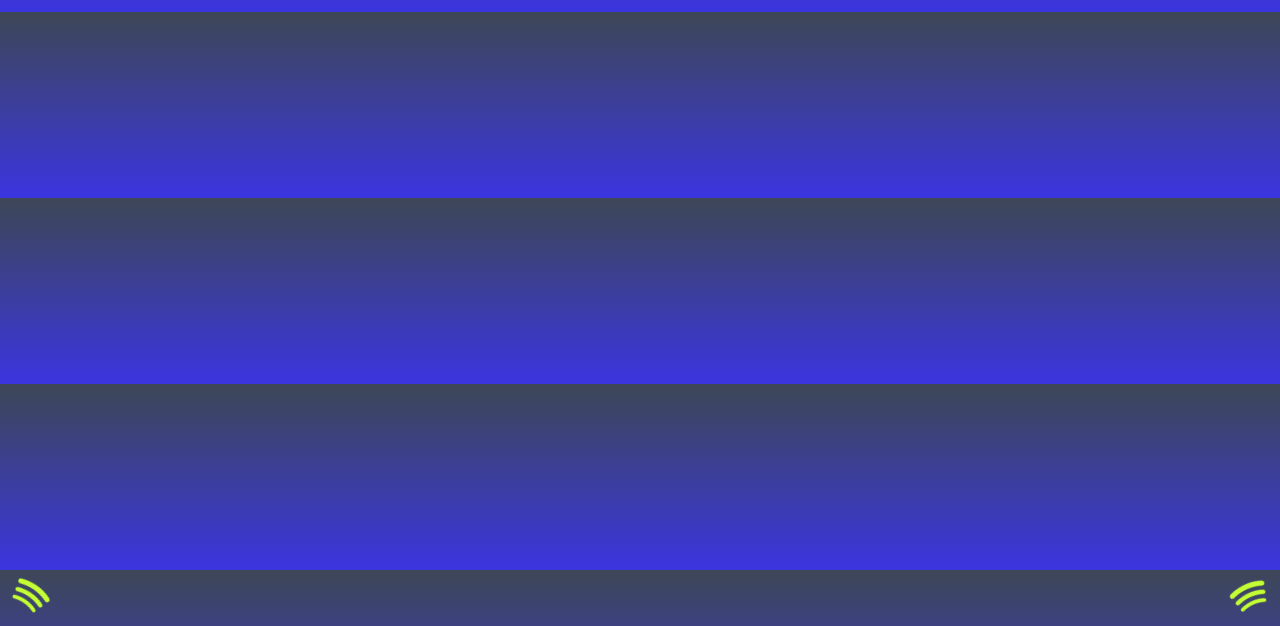
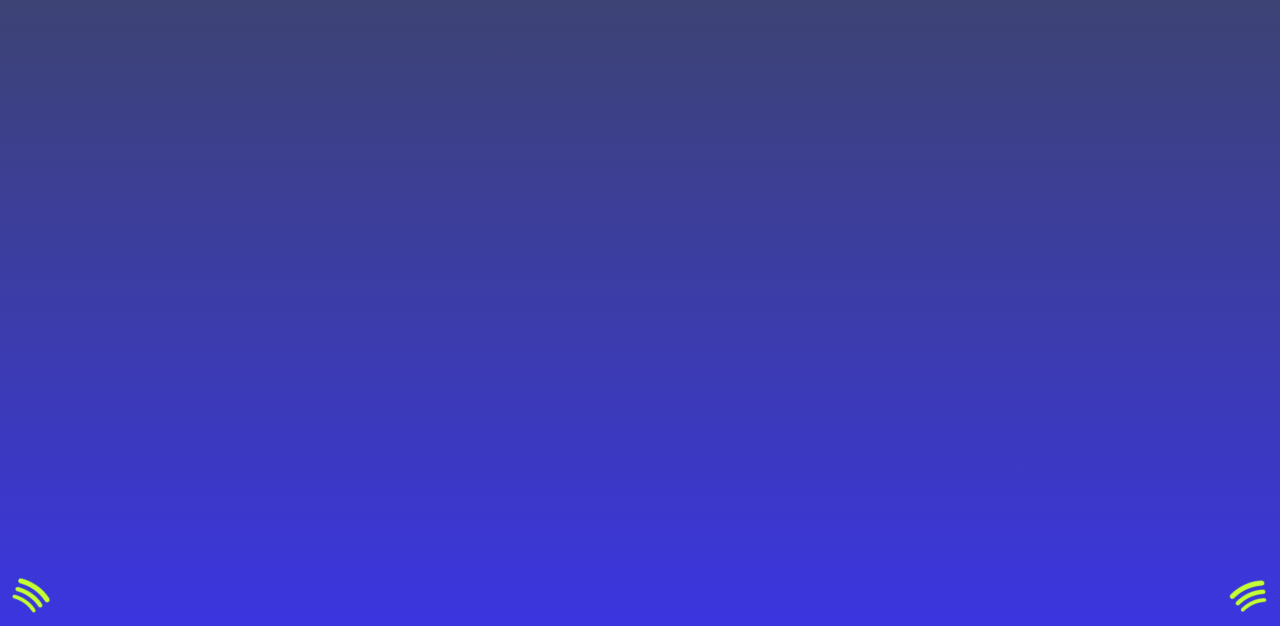
Before and after one commit to erj826/CS411, a website: page ListenUp/public/index.html in a window 1280 px wide. Shown: the part 174-800 px from the top of the page. Drawn offline with nearby package versions, Linux system fonts and the light colour scheme; some packages are replaced by stand-ins of ours; a script that the page names is missing.

Commit message:
fixed background sizing on login page

```diff
--- a/ListenUp/public/css/style.css
+++ b/ListenUp/public/css/style.css
@@ -1,6 +1,10 @@
+html {
+    height: 100%;
+}
 body {
   padding-top:50px;
   background: linear-gradient(#3d4756, #3b35e0);
+  height: 100%
 }
 
 h1 {
```
